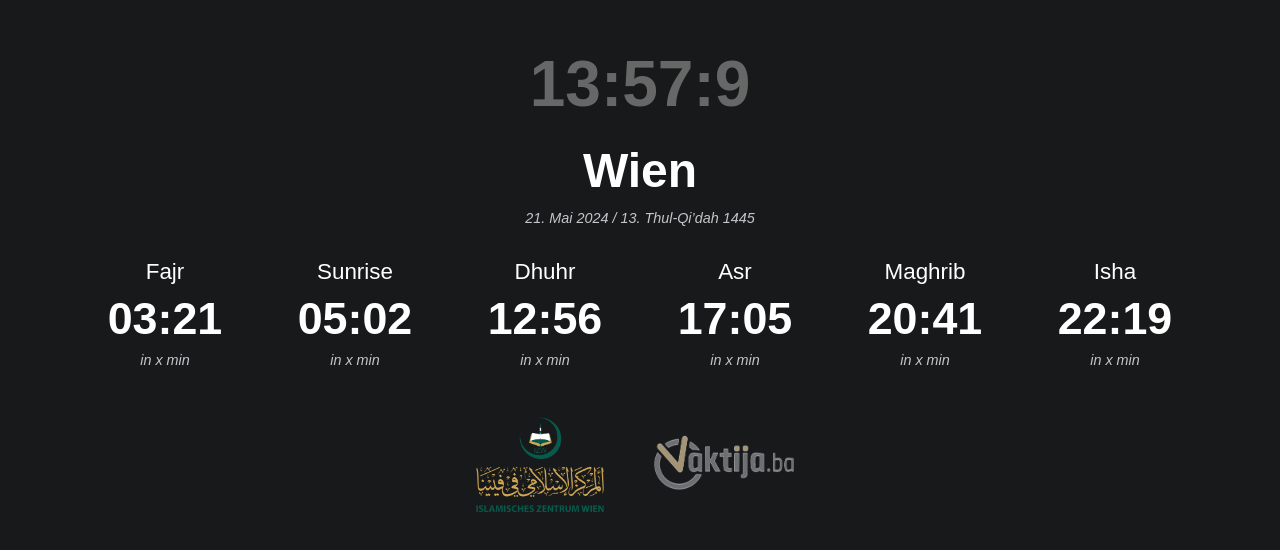
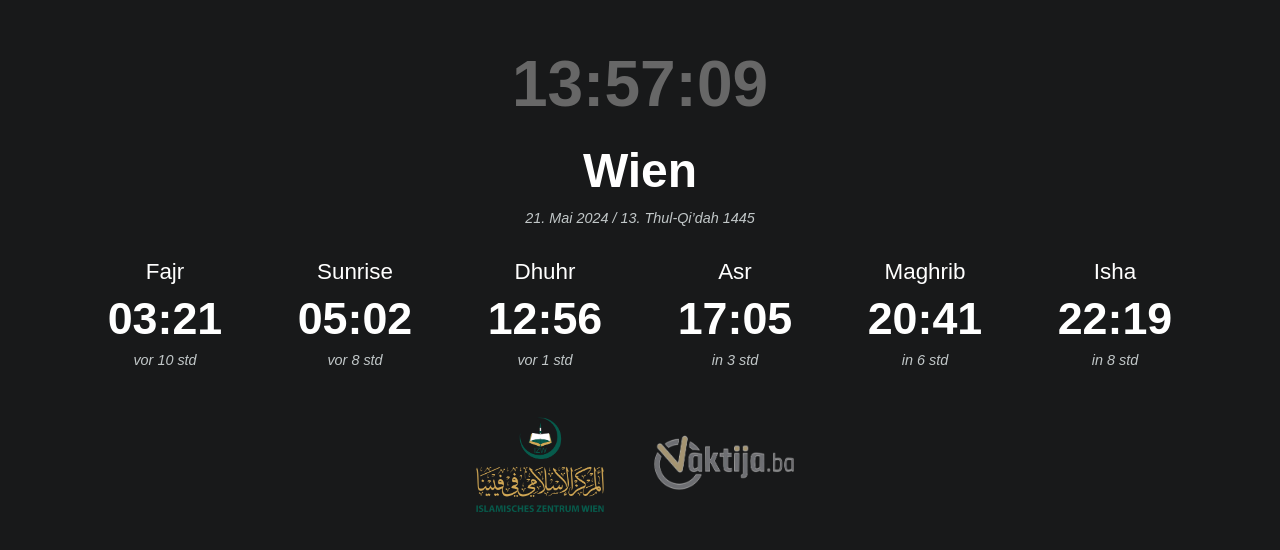
Before and after one commit to vheldic/prayertimes, a React (Create React App) app: page / in a window 1280 px wide. Shown: the part 194-744 px from the top of the page. Built offline with nearby package versions, Linux system fonts and the light colour scheme.

Commit message:
Added functionality for remaining time

```diff
--- a/src/components/Counter.js
+++ b/src/components/Counter.js
@@ -1,7 +1,7 @@
 import { useEffect, useState } from "react";
 import "./Counter.css";
 
-function Counter() {
+function Counter({ setCurrentMinute }) {
   const [counter, setCounter] = useState(new Date());
 
   useEffect(() => {
@@ -14,8 +14,13 @@ function Counter() {
     const hours = counter.getHours();
     const minutes = counter.getMinutes();
     const seconds = counter.getSeconds();
+    setCurrentMinute(hours * 60 + minutes);
 
-    return `${hours}:${minutes}:${seconds}`;
+    return `${padZero(hours)}:${padZero(minutes)}:${padZero(seconds)}`;
+
+    function padZero(number) {
+      return (number < 10 ? "0" : "") + number;
+    }
   }
 
   return <div className="counter">{formatTime()}</div>;
--- a/src/components/Main.js
+++ b/src/components/Main.js
@@ -7,6 +7,7 @@ import PrayerTime from "./PrayerTime.js";
 
 function Main() {
   const currentDay = getCurrentDay();
+  const [currentMinute, setCurrentMinute] = useState()
   const [city_id, setLocation] = useState(17);
   const [data, setData] = useState(null);
 
@@ -27,7 +28,7 @@ function Main() {
 
   return (
     <>
-      <Counter />
+      <Counter setCurrentMinute={setCurrentMinute}/>
       <Location
         location={data?.city_name}
         date={data?.date[0]}
@@ -35,7 +36,12 @@ function Main() {
       />
       <div className="prayerTimes">
         {data?.times.map((value, index) => (
-          <PrayerTime key={index} name={data.prayerNames[index]} time={value}/>
+          <PrayerTime
+            key={index}
+            name={data.prayerNames[index]}
+            time={value}
+            currentMinute={currentMinute}
+          />
         ))}
       </div>
     </>
--- a/src/components/PrayerTime.js
+++ b/src/components/PrayerTime.js
@@ -1,11 +1,38 @@
 import "./PrayerTime.css";
 
-function PrayerTime({name, time}) {
+function PrayerTime({ name, time, currentMinute }) {
+  function remainingTime() {
+    const prayertimeMinutes =
+      Number(time.split(":")[0] * 60) + Number(time.split(":")[1]);
+    const remainingMinutes = prayertimeMinutes - currentMinute;
+
+    if (remainingMinutes === 0) return "JETZT";
+
+    // To show remaining hours without minutes:
+    let unit = `${Math.floor(Math.abs(remainingMinutes) / 60)} std`;
+    if (Math.abs(remainingMinutes) < 60)
+      unit = `${Math.abs(remainingMinutes)} min`;
+
+    // To show remaining hours with minutes:
+    // let unit = "";
+    // if (Math.abs(remainingMinutes) < 60) {
+    //   unit = `${Math.abs(remainingMinutes)} min`;
+    // } else {
+    //   let remainingHours = Math.floor(Math.abs(remainingMinutes) / 60);
+    //   unit = `${remainingHours} std`;
+    //   if (Math.abs(remainingMinutes % 60) !== 0)
+    //     unit += ` ${Math.abs(remainingMinutes % 60)} min`;
+    // }
+
+    if (remainingMinutes < 0) return `vor ${unit}`;
+    return `in ${unit}`;
+  }
+
   return (
     <div className="prayerTime">
       <h2 className="prayerName">{name}</h2>
       <p className="prayerTimeTime">{time}</p>
-      <p className="prayerRemainingTime">in x min</p>
+      <p className="prayerRemainingTime">{remainingTime()}</p>
     </div>
   );
 }
```
